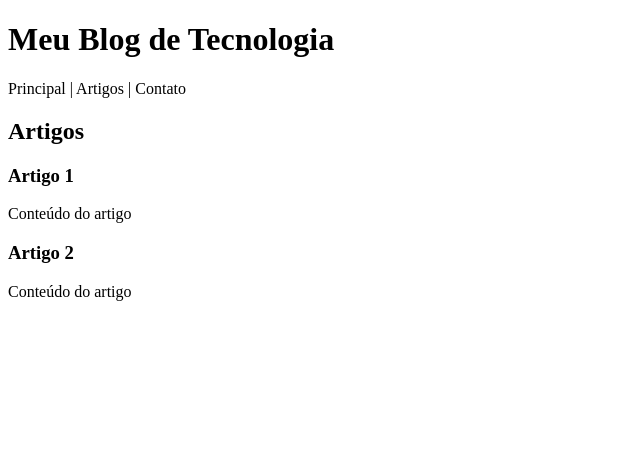
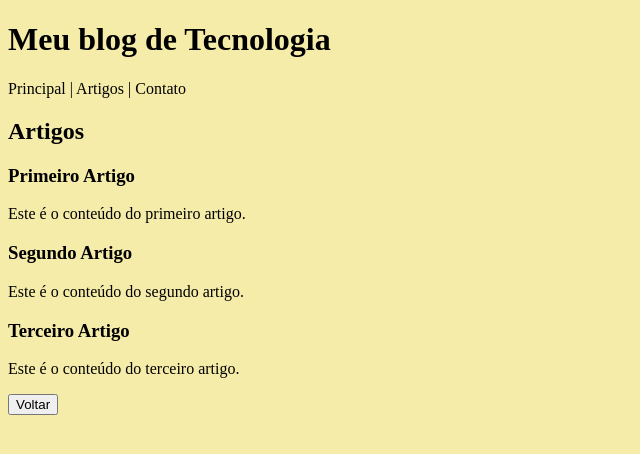
Before and after one commit to Guii5542/html, a plain HTML site: page aula2/index.html in a window 1280 px wide. Shown: the whole page, without its empty margins (0-640 px from the left). Drawn offline with Linux system fonts and the light colour scheme.

Commit message:
Add files via upload

```diff
--- a/aula2/index.html
+++ b/aula2/index.html
@@ -1,34 +1,36 @@
 <!DOCTYPE html>
 <html lang="pt-br">
 <head>
+
     <meta charset="UTF-8">
     <meta name="viewport" content="width=device-width, initial-scale=1.0">
-    <title>Guilherme - site 1
-    </title>
+    <title>Guilherme - Site 1</title>
 </head>
-<body>
+<body bgcolor="#f5eca9">
     <header>
-        <h1>Meu Blog de Tecnologia</h1>
+        <h1>Meu blog de Tecnologia</h1>
         <nav>
             <p>Principal | Artigos | Contato</p>
         </nav>
     </header>
-
     <main>
         <section>
             <h2>Artigos</h2>
             <article>
-                <h3>Artigo 1</h3>
-                <p>Conteúdo do artigo</p>
+                <h3>Primeiro Artigo</h3>
+                <p>Este é o conteúdo do primeiro artigo.</p>
+
             </article>
             <article>
-                <h3>Artigo 2</h3>
-                <p>Conteúdo do artigo</p>
+                <h3>Segundo Artigo</h3>
+                <p>Este é o conteúdo do segundo artigo.</p>
             </article>
-
-
-
+            <article>
+                <h3>Terceiro Artigo</h3>
+                <p>Este é o conteúdo do terceiro artigo.</p>
+            </article>
         </section>
+        <a href="../index.html"><button>Voltar</button></a>
     </main>
     <footer>
     </footer>
```
Also changed, not shown: aula3/index.html (+13 -8 lines).
